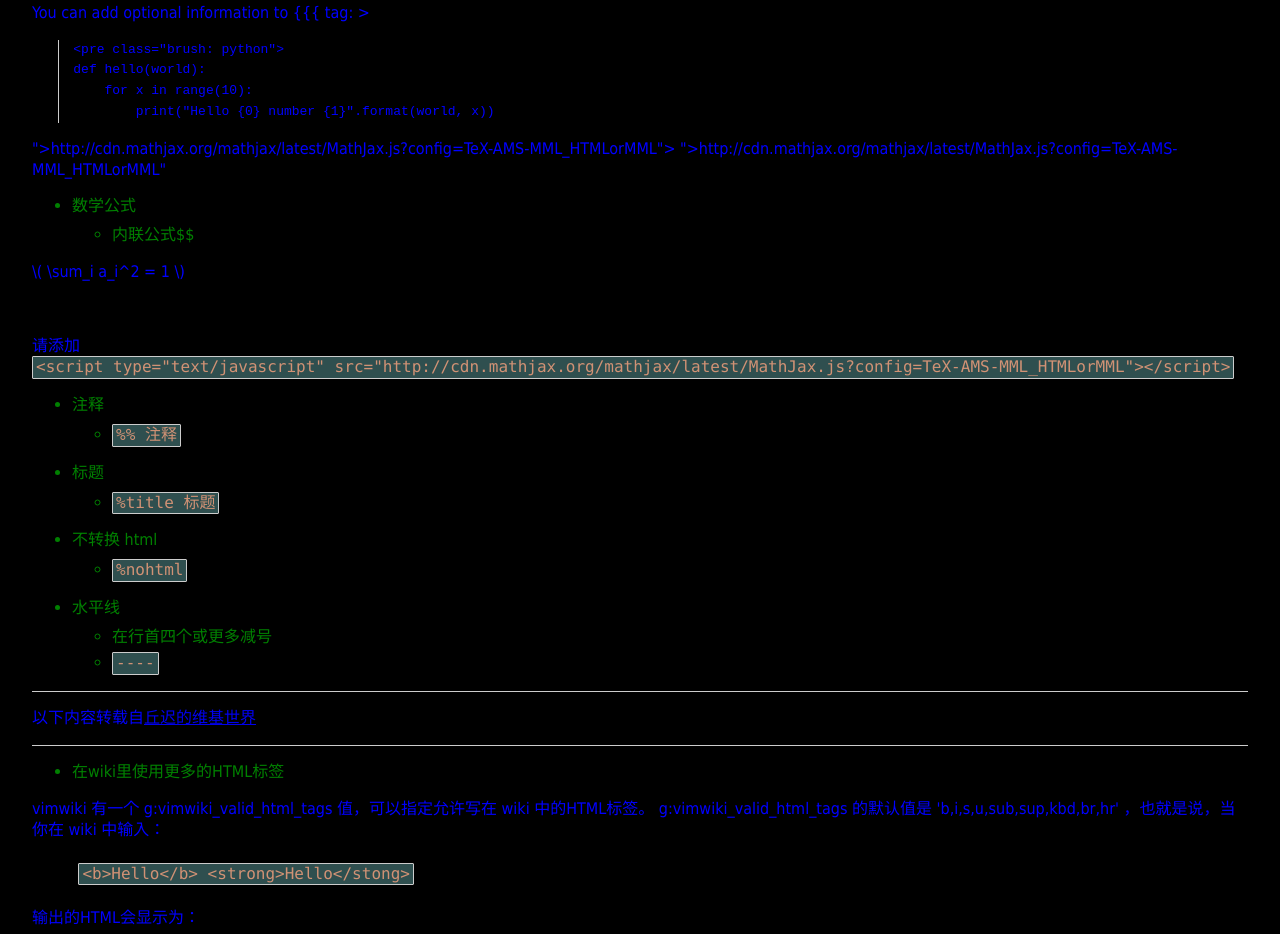
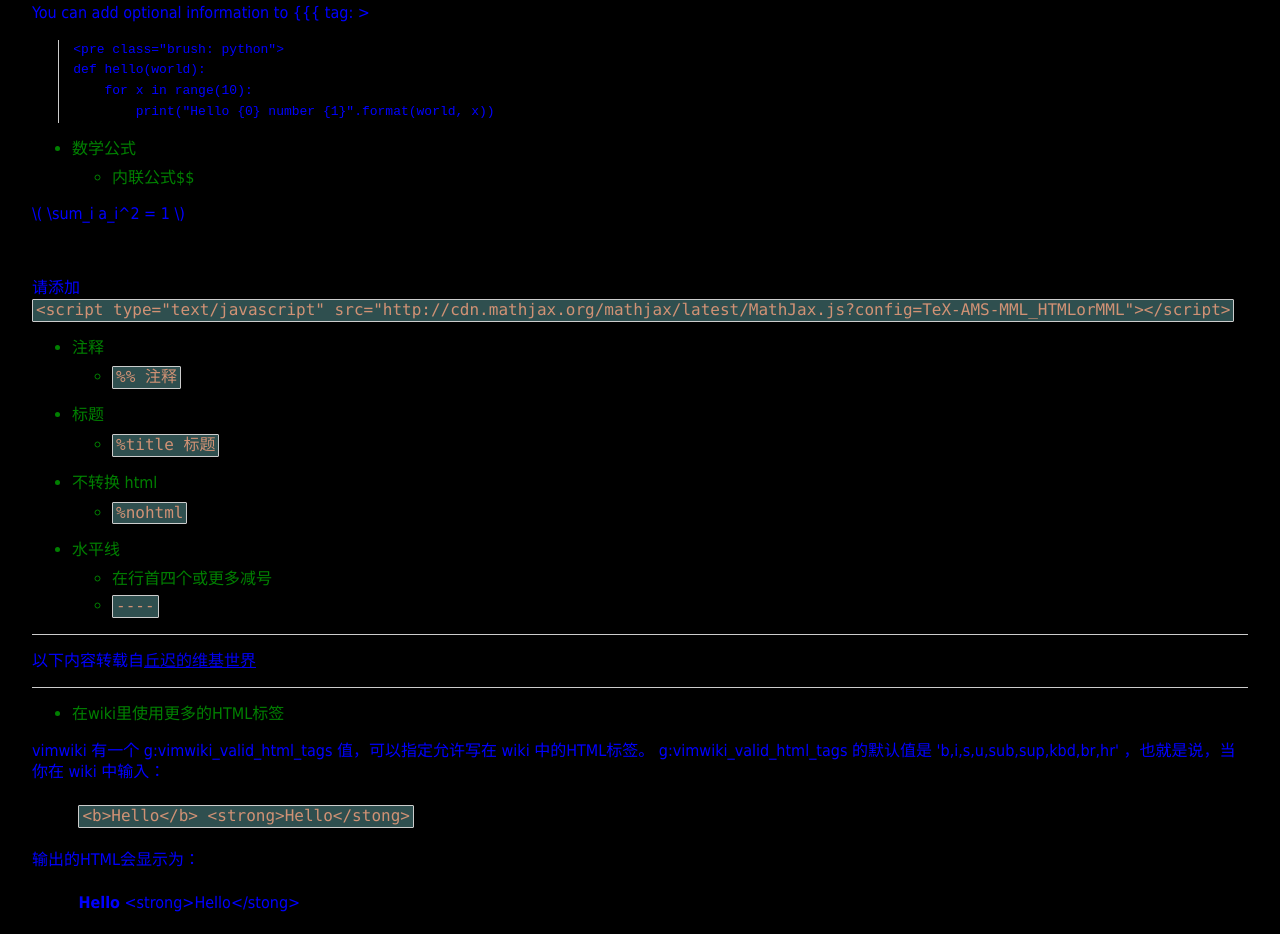
Before and after one commit to aetheryang/vimwiki, a plain HTML site: page vimwiki_html/vimwiki.html in a window 1280 px wide. Shown: the part 2114-3048 px from the top of the page. Drawn offline with Linux system fonts and the light colour scheme.

Commit message:
modified:   vimwiki.wiki

```diff
--- a/vimwiki_html/vimwiki.html
+++ b/vimwiki_html/vimwiki.html
@@ -6,6 +6,7 @@
 <meta http-equiv="Content-Type" content="text/html; charset=utf-8">
 </head>
 <body>
+
 
 <h1 id="toc_1">vimwiki 语法</h1>
 
@@ -276,10 +277,6 @@ You can add optional information to {{{ tag: &gt;
      for x in range(10):
          print("Hello {0} number {1}".format(world, x))
 </pre>
-<p>
-<script type="text/javascript" src="<a href="http://cdn.mathjax.org/mathjax/latest/MathJax.js?config=TeX-AMS-MML_HTMLorMML"></script>">http://cdn.mathjax.org/mathjax/latest/MathJax.js?config=TeX-AMS-MML_HTMLorMML"></script></a>
-<script> type="text/javascript" src="<a href="http://cdn.mathjax.org/mathjax/latest/MathJax.js?config=TeX-AMS-MML_HTMLorMML"</script>">http://cdn.mathjax.org/mathjax/latest/MathJax.js?config=TeX-AMS-MML_HTMLorMML"</script></a>
-</p>
 <ul>
 <li>
 数学公式
```
Also changed, not shown: 1 other file.
